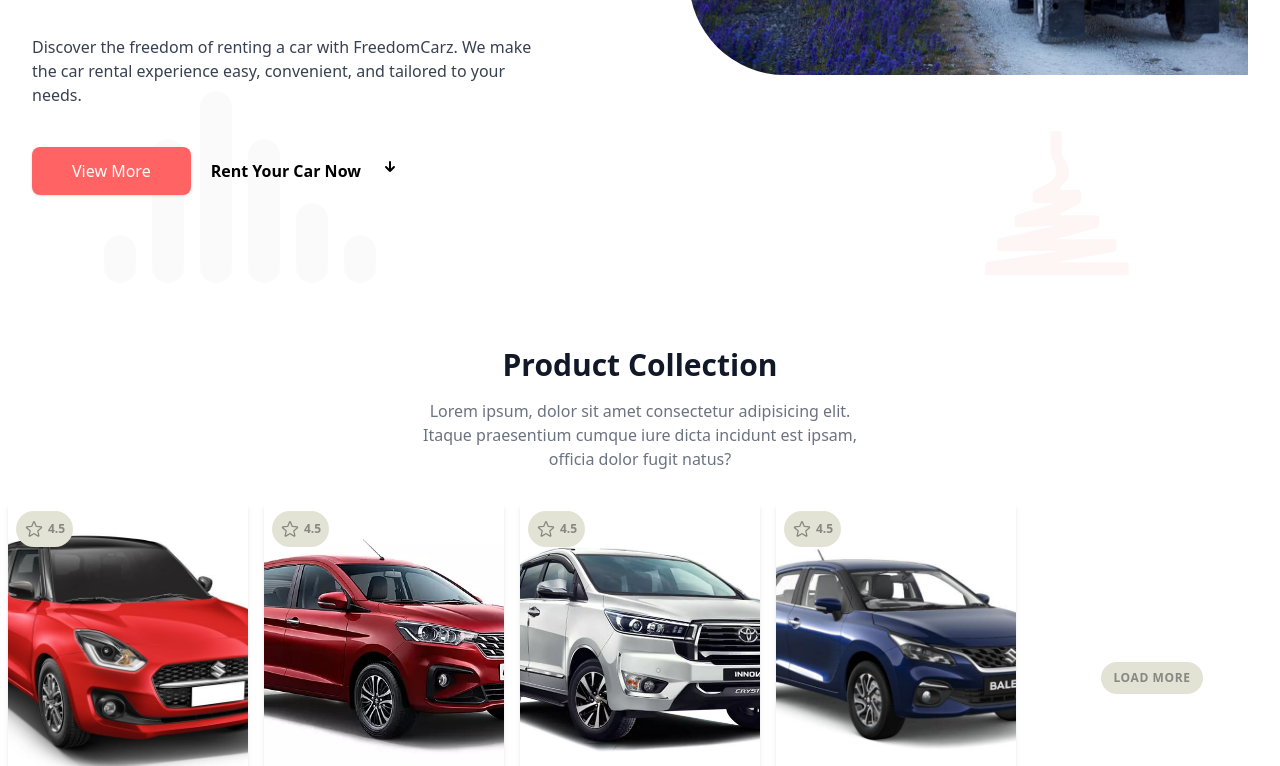
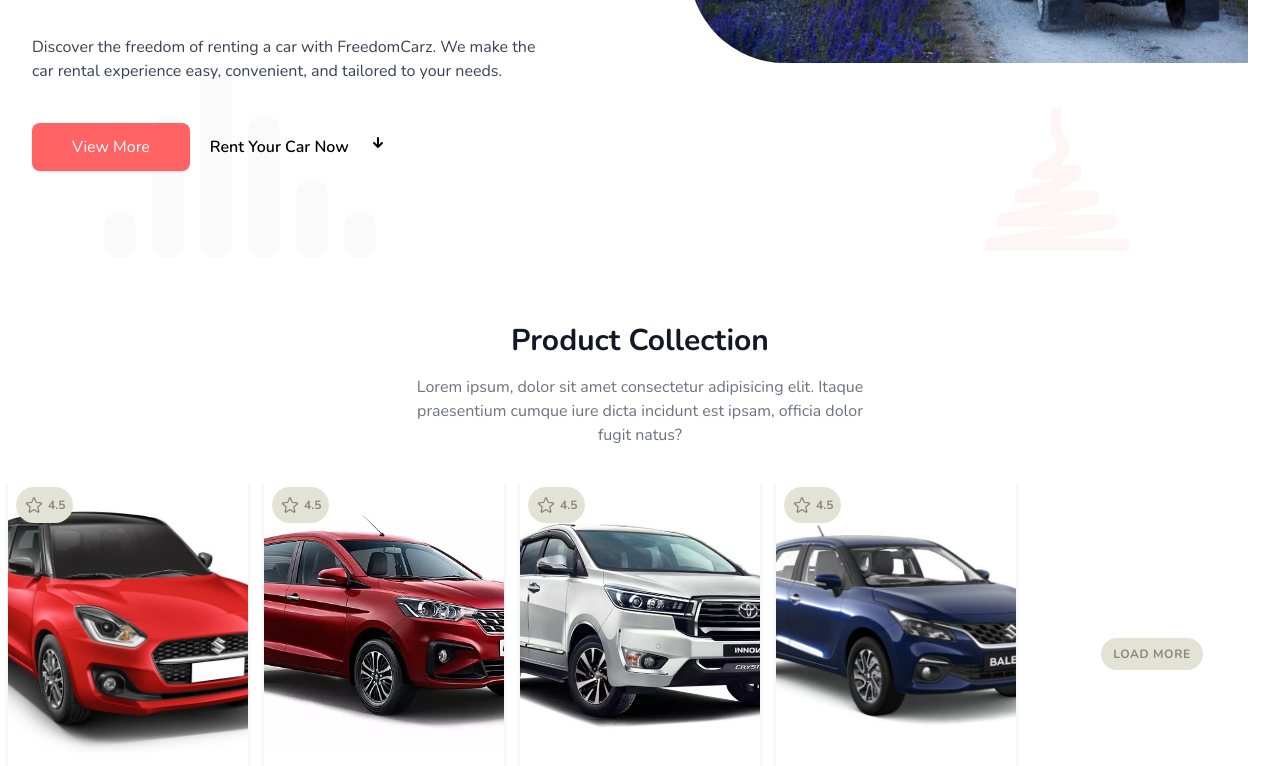
Before and after one commit to mukarramion/TWprojects, a website: page index.html in a window 1280 px wide. Shown: the part 545-1311 px from the top of the page. Drawn offline with nearby package versions, Linux system fonts and the light colour scheme.

Commit message:
made the font-family same throughout the website

```diff
--- a/index.html
+++ b/index.html
@@ -8,7 +8,7 @@
     <link rel="stylesheet" href="src/output.css">
 </head>
 
-<body>
+<body class="font-body">
     <!-- Nav bar -->
 
 
```
Also changed, not shown: src/output.css.
